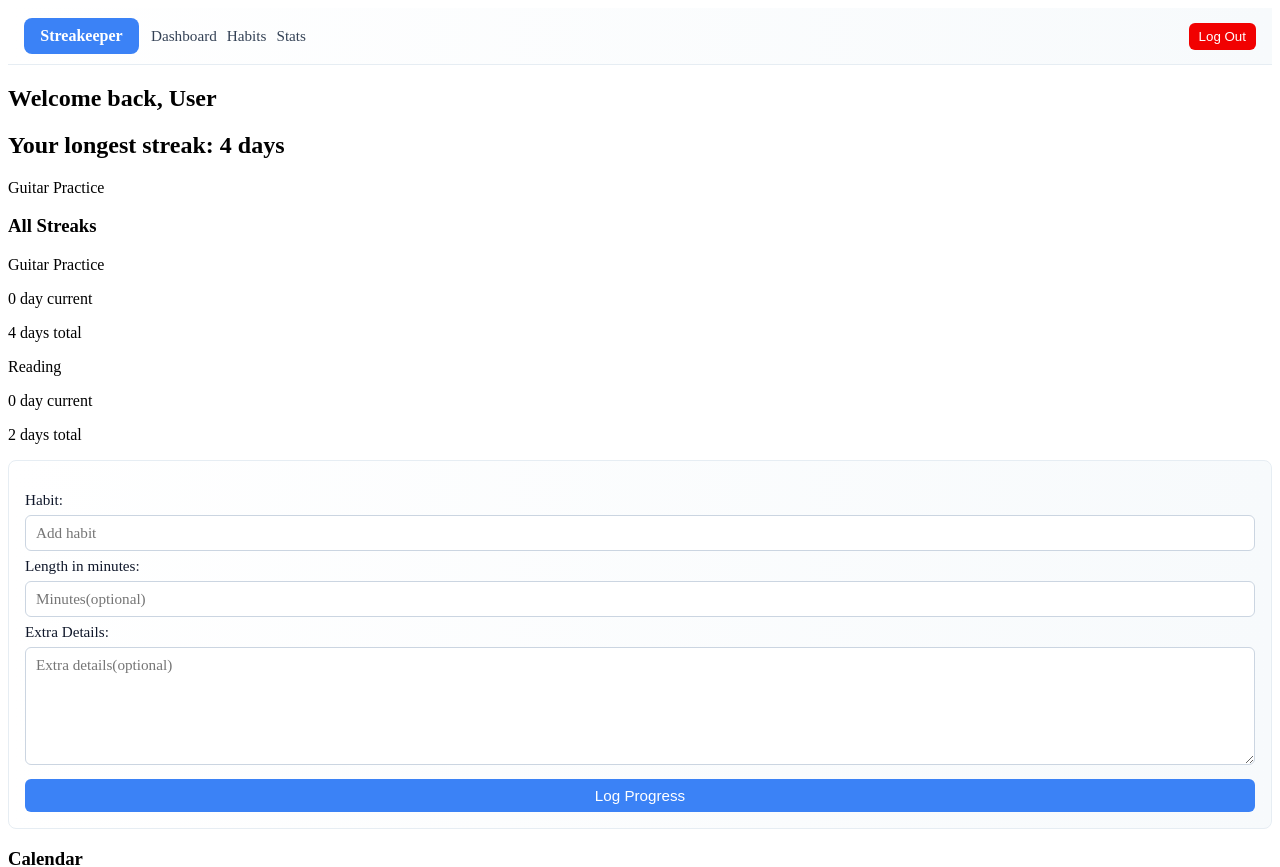
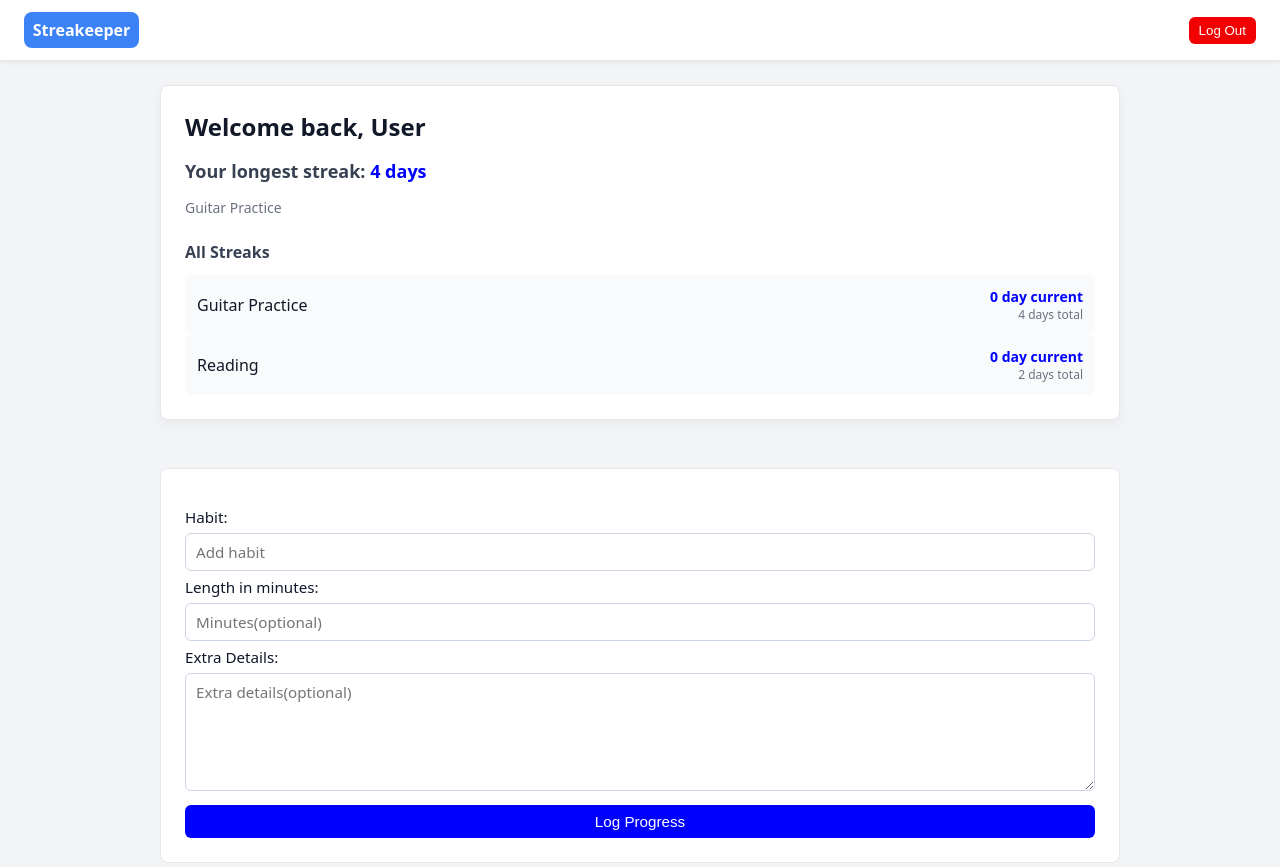
Before and after one commit to JSReza/streakeeper, a Vue app in the folder streakeeper/: page /login in a window 1280 px wide. Shown: the top 867 px of the page. Built offline with nearby package versions, Linux system fonts and the light colour scheme.

Commit message:
improved the look of the website with css and made it look presentable.  also removed tailwind css.

```diff
--- a/streakeeper/package.json
+++ b/streakeeper/package.json
@@ -14,8 +14,6 @@
     "@fullcalendar/interaction": "^6.1.20",
     "@fullcalendar/timegrid": "^6.1.20",
     "@fullcalendar/vue3": "^6.1.20",
-    "@tailwindcss/vite": "^4.1.18",
-    "tailwindcss": "^4.1.18",
     "vue": "^3.5.27",
     "vue-router": "^5.0.2"
   },
--- a/streakeeper/src/App.vue
+++ b/streakeeper/src/App.vue
@@ -7,10 +7,31 @@ import CalendarDisplay from './components/CalendarDisplay.vue';
 
 </script>
 <template>
- <NavBar/>
- <StreakData/>
- <UserInput/>
- <CalendarDisplay/>
+  <div class="app-container">
+    <NavBar />
+    <main class="content">
+      <StreakData />
+      <UserInput />
+      <CalendarDisplay />
+    </main>
+  </div>
 </template>
 
-<style scoped></style>
+<style scoped>
+.app-container {
+  min-height: 100vh;
+  background: #f3f4f6;
+  display: flex;
+  flex-direction: column;
+}
+.content {
+  flex: 1;
+  max-width: 960px;
+  width: 100%;
+  margin: 0 auto;
+  padding: 24px 16px;
+  display: flex;
+  flex-direction: column;
+  gap: 24px;
+}
+</style>
--- a/streakeeper/src/components/CalendarDisplay.vue
+++ b/streakeeper/src/components/CalendarDisplay.vue
@@ -1,6 +1,6 @@
 <template>
-  <div class="bg-white p-4 rounded-lg border border-slate-200 shadow-sm">
-    <h3 class="text-lg font-semibold text-slate-800 mb-4">Calendar</h3>
+  <div class="calendar-container">
+    <h3 class="calendar-title">Calendar</h3>
     <FullCalendar :options="calendarOptions" />
   </div>
 </template>
@@ -37,7 +37,7 @@ const calendarOptions = ref({
   headerToolbar: {
     left: 'prev,next today',
     center: 'title',
-    right: 'dayGridMonth,timeGridWeek,timeGridDay'
+    right: 'dayGridMonth,timeGridWeek'
   },
   events: calendarEvents.value,
   eventClick: handleEventClick,
@@ -49,3 +49,19 @@ function handleEventClick(info) {
   alert(`${info.event.title}\nDetails: ${ext.details || 'No additional details'}`)
 }
 </script>
+
+<style scoped>
+.calendar-container {
+  background: #fff;
+  padding: 20px;
+  border: 1px solid #e5e7eb;
+  border-radius: 8px;
+  box-shadow: 0 4px 12px rgba(0,0,0,0.05);
+}
+.calendar-title {
+  margin: 0 0 16px 0;
+  font-size: 1.25rem;
+  font-weight: 600;
+  color: #111827;
+}
+</style>
--- a/streakeeper/src/components/NavBar.vue
+++ b/streakeeper/src/components/NavBar.vue
@@ -2,11 +2,7 @@
   <nav class="nav-bar">
     <div class="nav-left">
       <div class="logo" ><a href="#">Streakeeper</a></div>
-      <ul class="links">
-        <li><a href="#">Dashboard</a></li>
-        <li><a href="#">Habits</a></li>
-        <li><a href="#">Stats</a></li>
-      </ul>
+
     </div>
     <div class="nav-right">
       <button class="btn primary">Log Out</button>
@@ -25,10 +21,12 @@ const status = true
     display:flex;
     justify-content:space-between;
     align-items:center;
-    padding:10px 16px;
-    background:linear-gradient(90deg,#fff,#f7fafc);
-     border-bottom:1px solid #e6edf3;
+    padding:12px 24px;
+    background:#fff;
+    box-shadow: 0 2px 4px rgba(0,0,0,0.05);
+    border-bottom:1px solid #e5e7eb;
     }
+
 .nav-left {
     display:flex;
     align-items:center;
@@ -52,18 +50,7 @@ const status = true
 .logo:hover{
 background: #059669;
 }
-.links {
-    list-style:none;
-    display:flex;
-    gap:10px;
-    margin:0;
-    padding:0;
-}
-.links a {
-    color:#334155;
-     text-decoration:none;
-      font-size:0.95rem;
-    }
+
 .nav-right {
     display:flex;
     align-items:center;
--- a/streakeeper/src/components/NavBarLogin.vue
+++ b/streakeeper/src/components/NavBarLogin.vue
@@ -2,11 +2,7 @@
   <nav class="nav-bar">
     <div class="nav-left">
       <div class="logo" ><a href="#">Streakeeper</a></div>
-      <ul class="links">
-        <li><a href="#">Dashboard</a></li>
-        <li><a href="#">Habits</a></li>
-        <li><a href="#">Stats</a></li>
-      </ul>
+
     </div>
 
   </nav>
@@ -23,9 +19,10 @@ const status = true
     display:flex;
     justify-content:space-between;
     align-items:center;
-    padding:10px 16px;
-    background:linear-gradient(90deg,#fff,#f7fafc);
-     border-bottom:1px solid #e6edf3;
+    padding:12px 24px;
+    background:white;
+    box-shadow: 0 2px 4px black;
+    border-bottom:1px solid #e5e7eb;
     }
 .nav-left {
     display:flex;
@@ -36,32 +33,21 @@ const status = true
     width:115px;
     height:36px;
     border-radius:8px;
-    background:#3b82f6;
-    color:#fff;
+    background:blue;
+    color:white;
       display:flex;
        align-items:center;
        justify-content:center;
        font-weight:700;
      }
 .logo a{
-    color:#fff;
+    color:white ;
     text-decoration:none;
 }
 .logo:hover{
 background: #059669;
 }
-.links {
-    list-style:none;
-    display:flex;
-    gap:10px;
-    margin:0;
-    padding:0;
-}
-.links a {
-    color:#334155;
-     text-decoration:none;
-      font-size:0.95rem;
-    }
+
 .nav-right {
     display:flex;
     align-items:center;
@@ -69,7 +55,7 @@ background: #059669;
     }
 
 @media (max-width:600px) {
-  .links { display:none }
+
   .nav-left h1 { display:none }
 }
 </style>
--- a/streakeeper/src/components/StreakData.vue
+++ b/streakeeper/src/components/StreakData.vue
@@ -23,7 +23,6 @@ const streaks = computed(() => {
   const habitStreaks = {}
   Object.entries(habitMap).forEach(([habit, dates]) => {
     dates.sort((a, b) => b - a)
-
     let streak = 0
     const today = new Date()
     today.setHours(0, 0, 0, 0)
@@ -64,22 +63,84 @@ const longestHabit = computed(() => {
 })
 </script>
 
+<style scoped>
+.streak-container {
+  background: white;
+  padding: 24px;
+  border: 1px solid #e5e7eb;
+  border-radius: 8px;
+  box-shadow: 0 4px 12px rgba(0,0,0,0.05);
+}
+.streak-header {
+  margin: 0 0 16px 0;
+  font-size: 1.5rem;
+  font-weight: 700;
+  color: #111827;
+}
+.longest {
+  margin-bottom: 24px;
+}
+.longest-text {
+  font-size: 1.125rem;
+  color: #374151;
+}
+.longest-value {
+  color: blue;
+  font-weight: 600;
+}
+.longest-habit {
+  font-size: 0.875rem;
+  color: #6b7280;
+}
+.streak-list-title {
+  font-size: 1rem;
+  font-weight: 600;
+  margin-bottom: 12px;
+  color: #374151;
+}
+.streak-item {
+  display: flex;
+  justify-content: space-between;
+  align-items: center;
+  padding: 12px;
+  background: #f9fafb;
+  border-radius: 6px;
+}
+.streak-name {
+  color: #111827;
+  font-weight: 500;
+}
+.streak-stats {
+  text-align: right;
+}
+.streak-current {
+  font-size: 0.875rem;
+  font-weight: 600;
+  color: blue;
+  margin: 0;
+}
+.streak-total {
+  font-size: 0.75rem;
+  color: #6b7280;
+  margin: 0;
+}
+</style>
 <template>
-  <section class="bg-white p-6 rounded-lg border border-slate-200 shadow-sm">
-    <h1 class="text-2xl font-bold text-slate-800 mb-4">Welcome back, {{ name }}</h1>
+  <section class="streak-container">
+    <h1 class="streak-header">Welcome back, {{ name }}</h1>
 
-    <div v-if="longestHabit" class="mb-6">
-      <h2 class="text-lg font-semibold text-slate-700">Your longest streak: <span class="text-blue-600">{{ longestHabit.streak }} days</span></h2>
-      <p class="text-sm text-slate-600">{{ longestHabit.habit }}</p>
+    <div v-if="longestHabit" class="longest">
+      <h2 class="longest-text">Your longest streak: <span class="longest-value">{{ longestHabit.streak }} days</span></h2>
+      <p class="longest-habit">{{ longestHabit.habit }}</p>
     </div>
 
-    <div v-if="Object.keys(streaks).length > 0" class="space-y-3">
-      <h3 class="font-semibold text-slate-700">All Streaks</h3>
-      <div v-for="(stats, habit) in streaks" :key="habit" class="flex justify-between items-center p-3 bg-slate-50 rounded-md">
-        <span class="text-slate-800">{{ habit }}</span>
-        <div class="text-right">
-          <p class="text-sm font-semibold text-blue-600">{{ stats.current }} day current</p>
-          <p class="text-xs text-slate-600">{{ stats.longest }} days total</p>
+    <div v-if="Object.keys(streaks).length > 0" class="streak-list">
+      <h3 class="streak-list-title">All Streaks</h3>
+      <div v-for="(stats, habit) in streaks" :key="habit" class="streak-item">
+        <span class="streak-name">{{ habit }}</span>
+        <div class="streak-stats">
+          <p class="streak-current">{{ stats.current }} day current</p>
+          <p class="streak-total">{{ stats.longest }} days total</p>
         </div>
       </div>
     </div>
--- a/streakeeper/src/components/UserInput.vue
+++ b/streakeeper/src/components/UserInput.vue
@@ -24,11 +24,11 @@
 
 <style scoped>
 .user-input {
-  padding: 16px;
-  background: linear-gradient(90deg, #fff, #f7fafc);
-  border: 1px solid #e6edf3;
+  padding: 24px;
+  background: white;
+  border: 1px solid #e5e7eb;
   border-radius: 8px;
-  margin: 12px 0;
+  margin: 24px 0;
 }
 
 .form {
@@ -64,8 +64,8 @@
 }
 
 .btn.submit {
-  background: #3b82f6;
-  color: #fff;
+  background: blue;
+  color: white;
   border: none;
   padding: 8px 16px;
   border-radius: 6px;
--- /dev/null
+++ b/streakeeper/style.css
@@ -0,0 +1,11 @@
+
+html, body {
+  margin: 0;
+  padding: 0;
+  font-family: system-ui, -apple-system, BlinkMacSystemFont, 'Segoe UI', Roboto, 'Helvetica Neue', Arial, sans-serif;
+  background-color: #f3f4f6;
+  color: #1f2937;
+}
+body {
+  -webkit-font-smoothing: antialiased;
+}
--- a/streakeeper/vite.config.js
+++ b/streakeeper/vite.config.js
@@ -1,14 +1,12 @@
 import { fileURLToPath, URL } from 'node:url'
 
 import { defineConfig } from 'vite'
-import tailwindcss from '@tailwindcss/vite'
 import vue from '@vitejs/plugin-vue'
 import vueDevTools from 'vite-plugin-vue-devtools'
 
 // https://vite.dev/config/
 export default defineConfig({
   plugins: [
-    tailwindcss(),
     vue(),
     vueDevTools(),
   ],
```
Also changed, not shown: streakeeper/src/LoginPage.vue (+21 -3 lines), streakeeper/src/components/Login.vue (+6 -5 lines), streakeeper/src/store/mockData.js (added, +21 -0 lines), 2 other files (tests, documents, lock files or other folders).
